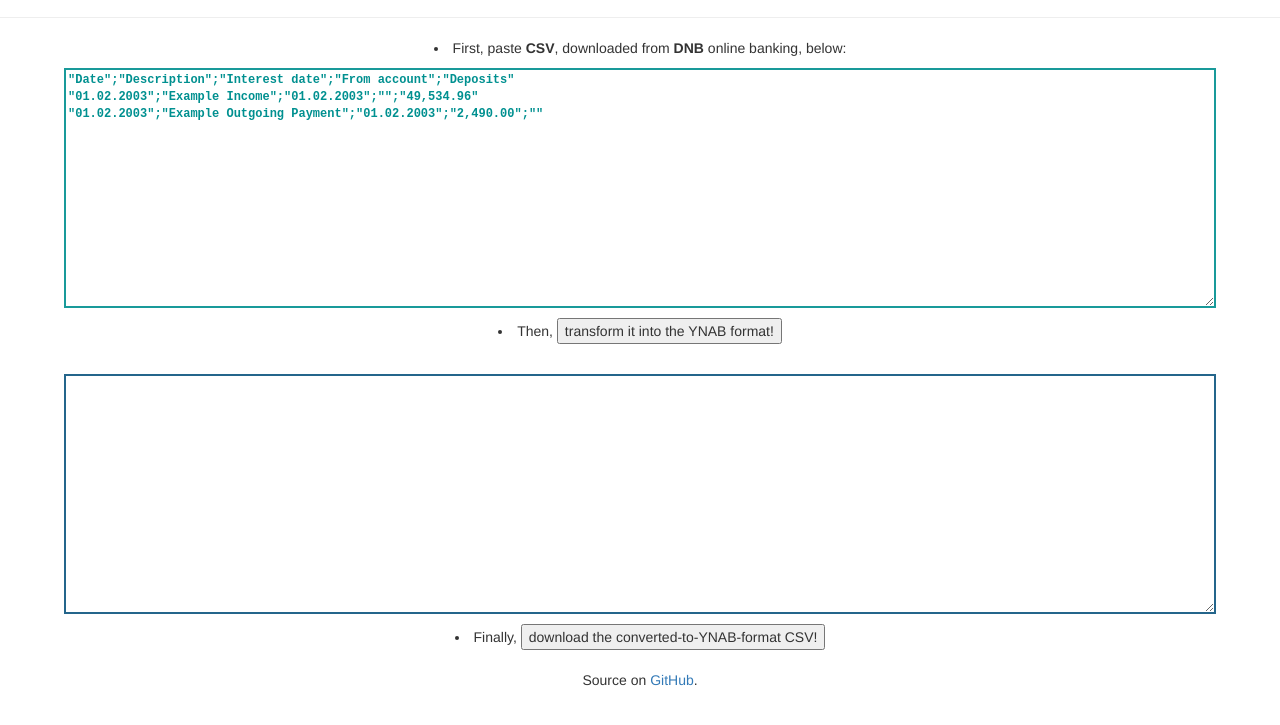
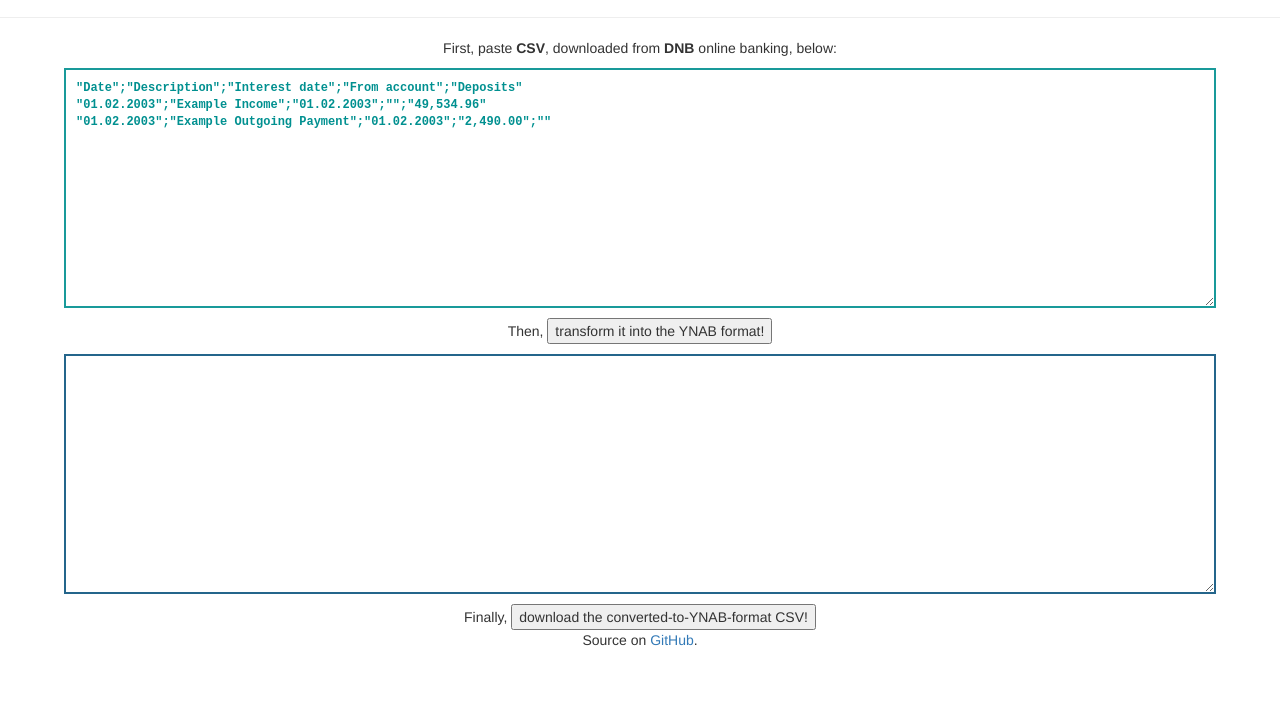
Before and after one commit to cronin101/DNB2YNAB-TypeScript, a website built with webpack: page index.html in a window 1280 px wide. Shown: the part 63-788 px from the top of the page. Built offline with nearby package versions, Linux system fonts and the light colour scheme.

Commit message:
Final polish

```diff
--- a/index.html
+++ b/index.html
@@ -15,6 +15,7 @@
         width: 90%;
         height: 30%;
         margin: 10px;
+        padding: 10px;
       }
 
       textarea.dnb {
@@ -34,17 +35,17 @@
   <body>
     <h1>DNB to YNAB CSV Converter</h1>
     <hr></hr>
-    <li>First, paste <strong>CSV</strong>, downloaded from <strong>DNB</strong> online banking, below:</li>
+    First, paste <strong>CSV</strong>, downloaded from <strong>DNB</strong> online banking, below:
     <textarea class="dnb" id="source">
 "Date";"Description";"Interest date";"From account";"Deposits"
 "01.02.2003";"Example Income";"01.02.2003";"";"49,534.96"
 "01.02.2003";"Example Outgoing Payment";"01.02.2003";"2,490.00";""</textarea>
     <br/>
-    <li>Then, <button class="green" id="transform">transform it into the YNAB format!</button></li>
+    Then, <button class="green" id="transform">transform it into the YNAB format!</button>
     <br/>
     <textarea class="ynab" id="target"></textarea>
     <br/>
-    <li>Finally, <button class="green" id="download">download the converted-to-YNAB-format CSV!</button></li>
+    Finally, <button class="green" id="download">download the converted-to-YNAB-format CSV!</button>
     <br/>
     <footer>Source on <a href="https://github.com/cronin101/DNB2YNAB-TypeScript/blob/gh-pages/source/app.ts">GitHub</a>.</footer>
   </body>
```
